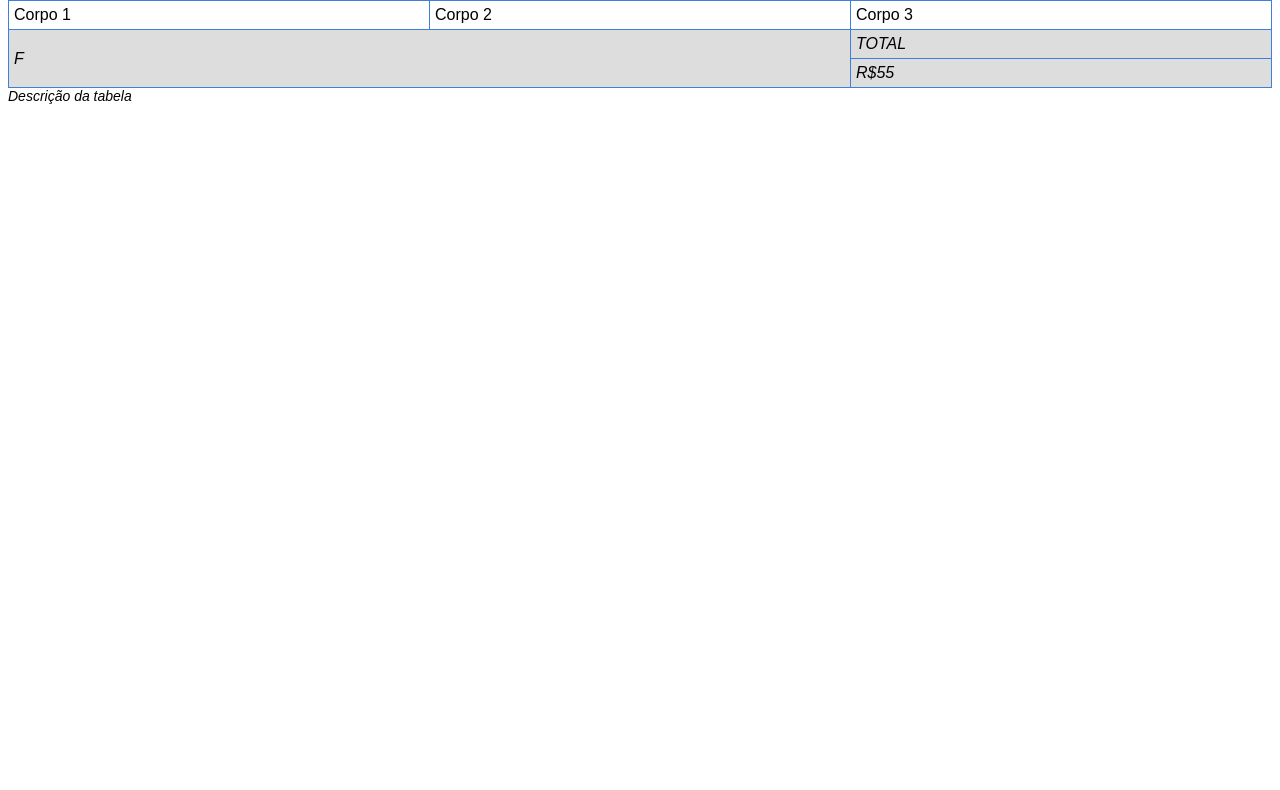
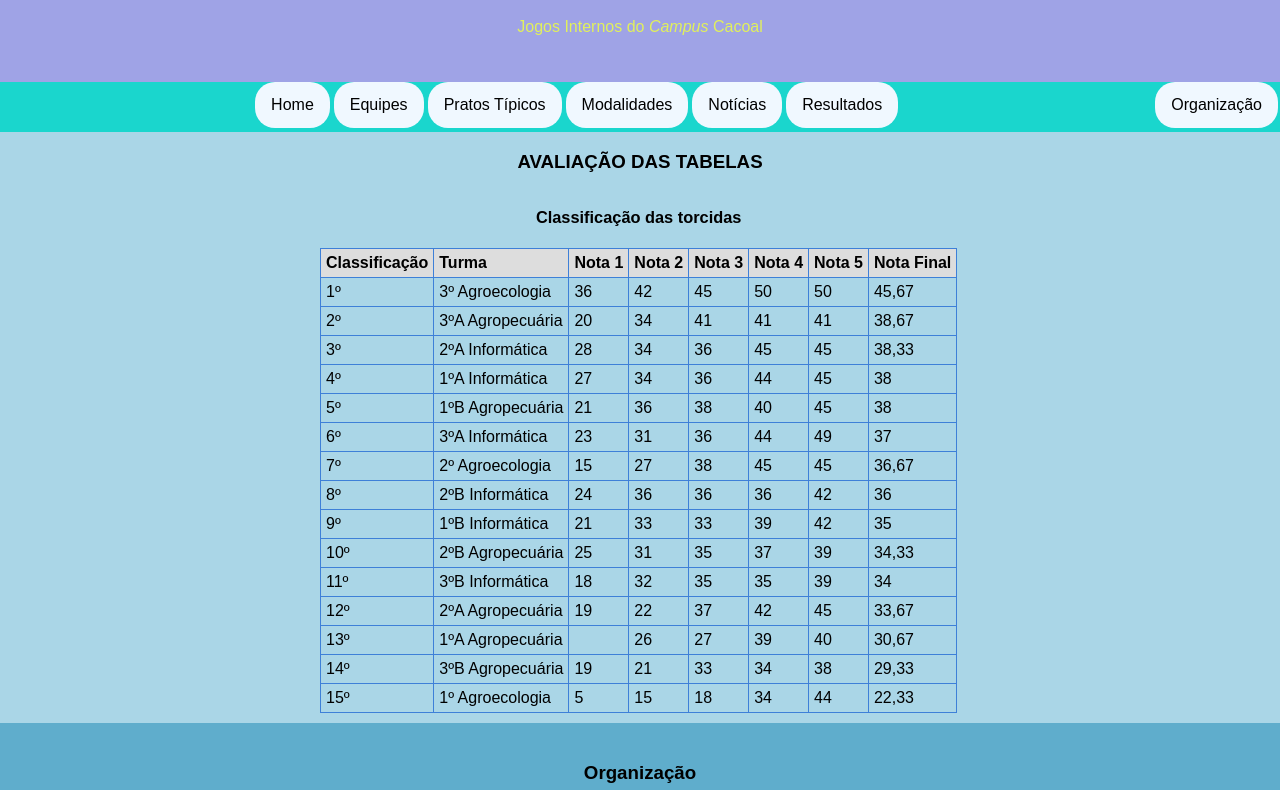
Before and after one commit to CamyllaSilva/Jiccas, a plain HTML site: page Resultados.html in a window 1280 px wide. Shown: the part 137-927 px from the top of the page. Before the commit the page ends 800 px from the top, so only its background shows below. Drawn offline with Linux system fonts and the light colour scheme.

Commit message:
jiccas resultado

```diff
--- a/Resultados.html
+++ b/Resultados.html
@@ -1,13 +1,43 @@
 <!DOCTYPE html>
-<html lang="en">
+<html lang="pt-br">
+
 <head>
     <meta charset="UTF-8">
     <meta name="viewport" content="width=device-width, initial-scale=1.0">
-    <title>Document</title>
+    <link rel="stylesheet" href="CSS/layout.css">
+    <title>JICCAS</title>
+    <link rel="shortcut icon" href="Imagens/emoji_u1f434.png" type="image/x-icon">
+</head>
+
+<body>
+
+    <header class="topo">
+        <h1>JICCA´s</h1>
+        <p>Jogos Internos do <i>Campus</i> Cacoal</p>
+    </header>
+    <nav class="menuTopo">
+        <ul>
+            <li><a href="index.html">Home</a></li>
+            <li><a href="equipes.html">Equipes</a></li>
+            <li><a href="pratos.html">Pratos Típicos</a></li>
+            <li><a href="modalidades.html">Modalidades</a></li>
+            <li><a href="noticias.html">Notícias</a></li>
+            <li><a href="Resultados.html">Resultados</a></li>
+
+        </ul>
+        <a href="Organizacao.html">Organização</a>
+    </nav>
+
+    <main>
 
     <style>
         body{
             font-family: sans-serif;
+
+        }
+
+        h3{
+            text-align: center;
         }
 
         table{
@@ -21,10 +51,16 @@
           text-align: left;
         }
 
+        table{
+          display: block;
+          margin: 0 auto;
+          width: 50%;
+        }
+
         table caption {
-            caption-side: bottom;
-            text-align: left;
-            font-style: italic;
+            caption-side: top;
+            text-align: center;
+            font-style:initial;
             font-size: 14px;
             margin-bottom: 5px;
         }
@@ -36,49 +72,216 @@
         tfoot td{
             font-style: italic;
         }
+
+        .responsavel{
+            max-width: 100%;
+            overflow-x: auto;
+        }
+
     </style>
 
 </head>
 <body>
 
-    <p>
-        Tabela
-    </p>
-    <div>
+    <h3>
+        AVALIAÇÃO DAS TABELAS
+    </h3>
+    <div class="responsavel">
 
 
     <table>
 
-        <caption>Descrição da tabela</caption>
+        <caption><h3>Classificação das torcidas</h3></caption>
 
         <thead>
             <tr>
-                <th> Título 1</th>
-                <th> Título 2</th>
-                <th> Título 3</th>
+                <th>Classificação</th>
+                <th>Turma</th>
+                <th>Nota 1</th>
+                <th>Nota 2</th>
+                <th>Nota 3</th>
+                <th>Nota 4</th>
+                <th>Nota 5</th>
+                <th>Nota Final</th>
             </tr>
         </thead>
         <tbody>
-           <tr>
+
+         <!--  <tr>
             <td colspan="2">Corpo 1</td>
-            <!-- colspan- Unir cédulas linha -->
-            <!-- rowspan- Unir cédulas coluna -->
+             colspan- Unir cédulas linha
+             rowspan- Unir cédulas coluna
 
             <td>Corpo 3</td>
+           </tr> -->
+           <tr>
+            <td>1º</td>
+            <td>3º Agroecologia</td>
+            <td>36</td>
+            <td>42</td>
+            <td>45</td>
+            <td>50</td>
+            <td>50</td>
+            <td>45,67</td>
            </tr>
+
            <tr>
-            <td>Corpo 1</td>
-            <td>Corpo 2</td>
-            <td>Corpo 3</td>
+            <td>2º</td>
+            <td>3ºA Agropecuária</td>
+            <td>20</td>
+            <td>34</td>
+            <td>41</td>
+            <td>41</td>
+            <td>41</td>
+            <td>38,67</td>
            </tr>
+
            <tr>
-            <td>Corpo 1</td>
-            <td>Corpo 2</td>
-            <td>Corpo 3</td>
+            <td>3º</td>
+            <td>2ºA Informática</td>
+            <td>28</td>
+            <td>34</td>
+            <td>36</td>
+            <td>45</td>
+            <td>45</td>
+            <td>38,33</td>
            </tr>
+
+           <tr>
+            <td>4º</td>
+            <td>1ºA Informática</td>
+            <td>27</td>
+            <td>34</td>
+            <td>36</td>
+            <td>44</td>
+            <td>45</td>
+            <td>38</td>
+           </tr>
+
+           <tr>
+            <td>5º</td>
+            <td>1ºB Agropecuária</td>
+            <td>21</td>
+            <td>36</td>
+            <td>38</td>
+            <td>40</td>
+            <td>45</td>
+            <td>38</td>
+           </tr>
+
+           <tr>
+            <td>6º</td>
+            <td>3ºA Informática</td>
+            <td>23</td>
+            <td>31</td>
+            <td>36</td>
+            <td>44</td>
+            <td>49</td>
+            <td>37</td>
+           </tr>
+
+           <tr>
+            <td>7º</td>
+            <td>2º Agroecologia</td>
+            <td>15</td>
+            <td>27</td>
+            <td>38</td>
+            <td>45</td>
+            <td>45</td>
+            <td>36,67</td>
+           </tr>
+
+           <tr>
+            <td>8º</td>
+            <td>2ºB Informática</td>
+            <td>24</td>
+            <td>36</td>
+            <td>36</td>
+            <td>36</td>
+            <td>42</td>
+            <td>36</td>
+           </tr>
+
+           <tr>
+            <td>9º</td>
+            <td>1ºB Informática</td>
+            <td>21</td>
+            <td>33</td>
+            <td>33</td>
+            <td>39</td>
+            <td>42</td>
+            <td>35</td>
+           </tr>
+
+           <tr>
+            <td>10º</td>
+            <td>2ºB Agropecuária</td>
+            <td>25</td>
+            <td>31</td>
+            <td>35</td>
+            <td>37</td>
+            <td>39</td>
+            <td>34,33</td>
+           </tr>
+
+           <tr>
+            <td>11º</td>
+            <td>3ºB Informática</td>
+            <td>18</td>
+            <td>32</td>
+            <td>35</td>
+            <td>35</td>
+            <td>39</td>
+            <td>34</td>
+           </tr>
+
+           <tr>
+            <td>12º</td>
+            <td>2ºA Agropecuária</td>
+            <td>19</td>
+            <td>22</td>
+            <td>37</td>
+            <td>42</td>
+            <td>45</td>
+            <td>33,67</td>
+           </tr>
+
+           <tr>
+            <td>13º</td>
+            <td>1ºA Agropecuária</td>
+            <td></td>
+            <td>26</td>
+            <td>27</td>
+            <td>39</td>
+            <td>40</td>
+            <td>30,67</td>
+           </tr>
+
+           <tr>
+            <td>14º</td>
+            <td>3ºB Agropecuária</td>
+            <td>19</td>
+            <td>21</td>
+            <td>33</td>
+            <td>34</td>
+            <td>38</td>
+            <td>29,33</td>
+           </tr>
+
+           <tr>
+            <td>15º</td>
+            <td>1º Agroecologia</td>
+            <td>5</td>
+            <td>15</td>
+            <td>18</td>
+            <td>34</td>
+            <td>44</td>
+            <td>22,33</td>
+           </tr>
+
         </tbody>
 
-        <tfoot>
+       <!-- <tfoot>
             <tr>
                 <td colspan="2" rowspan="2">F</td>
 
@@ -87,10 +290,19 @@
             <tr>
                 <td>R$55</td>
             </tr>
-        </tfoot>
+        </tfoot> -->
+
+</main>
 
     </table>
     </div>
 
+<footer>
+    <h3>Organização</h3>
+    <p>Professor de Educação Física</p>
+</footer>
+
+
 </body>
+
 </html>
```
Also changed, not shown: index.html (+1 -4 lines).
